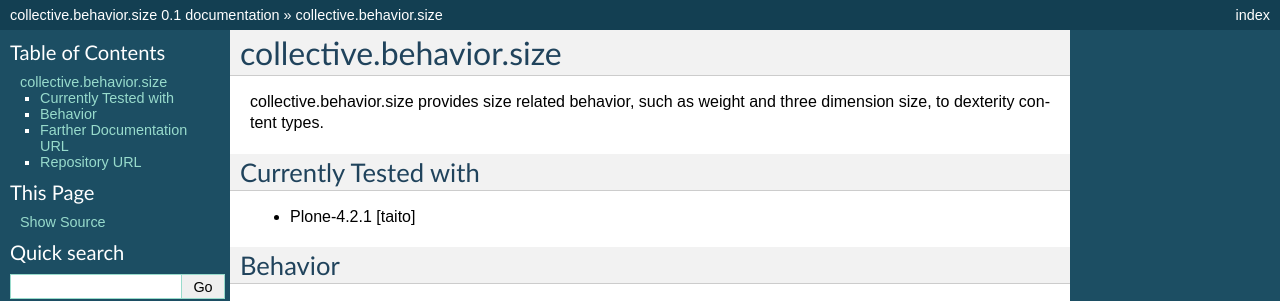
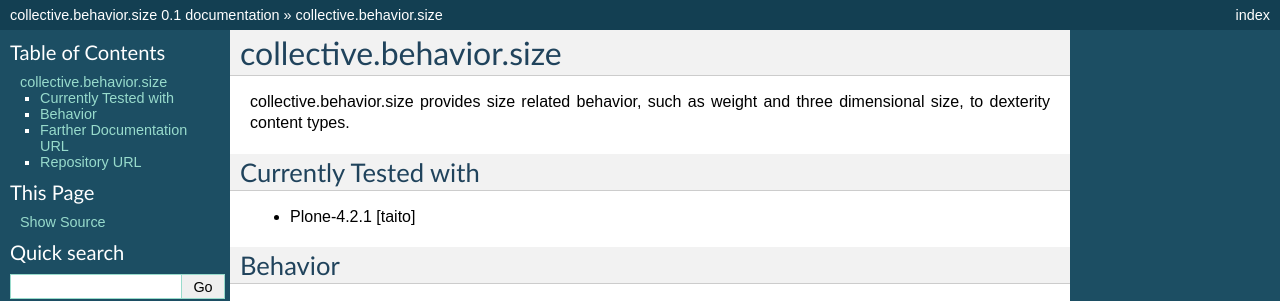
Before and after one commit to collective/collective.behavior.size, a Sphinx documentation site: the page built from collective/behavior/size/docs/README.rst, in a window 1280 px wide. Shown: the top 301 px of the page. Built offline with Sphinx 7.4.7, drawn with Linux system fonts in a browser that asks for light colours.

Commit message:
Documentation updated

```diff
--- a/collective/behavior/size/docs/HISTORY.rst
+++ b/collective/behavior/size/docs/HISTORY.rst
@@ -1,7 +1,7 @@
 Changelog
 ---------
 
-0.1 (2012-08-29)
+0.1 (2012-08-31)
 ================
 
 - Initial release. [taito]
--- a/collective/behavior/size/docs/README.rst
+++ b/collective/behavior/size/docs/README.rst
@@ -2,7 +2,7 @@
 collective.behavior.size
 ========================
 
-collective.behavior.size provides size related behavior, such as weight and three dimension size, to dexterity content types.
+collective.behavior.size provides size related behavior, such as weight and three dimensional size, to dexterity content types.
 
 Currently Tested with
 ---------------------
--- a/setup.py
+++ b/setup.py
@@ -10,7 +10,7 @@
 
 
 setup(
-    name='collective.behavior.size',
+    name='Provides size related behavior, such as weight and three dimensional size, to dexterity content types.',
     version='0.0',
     description="Behavior of size.",
     long_description=long_description,
```
